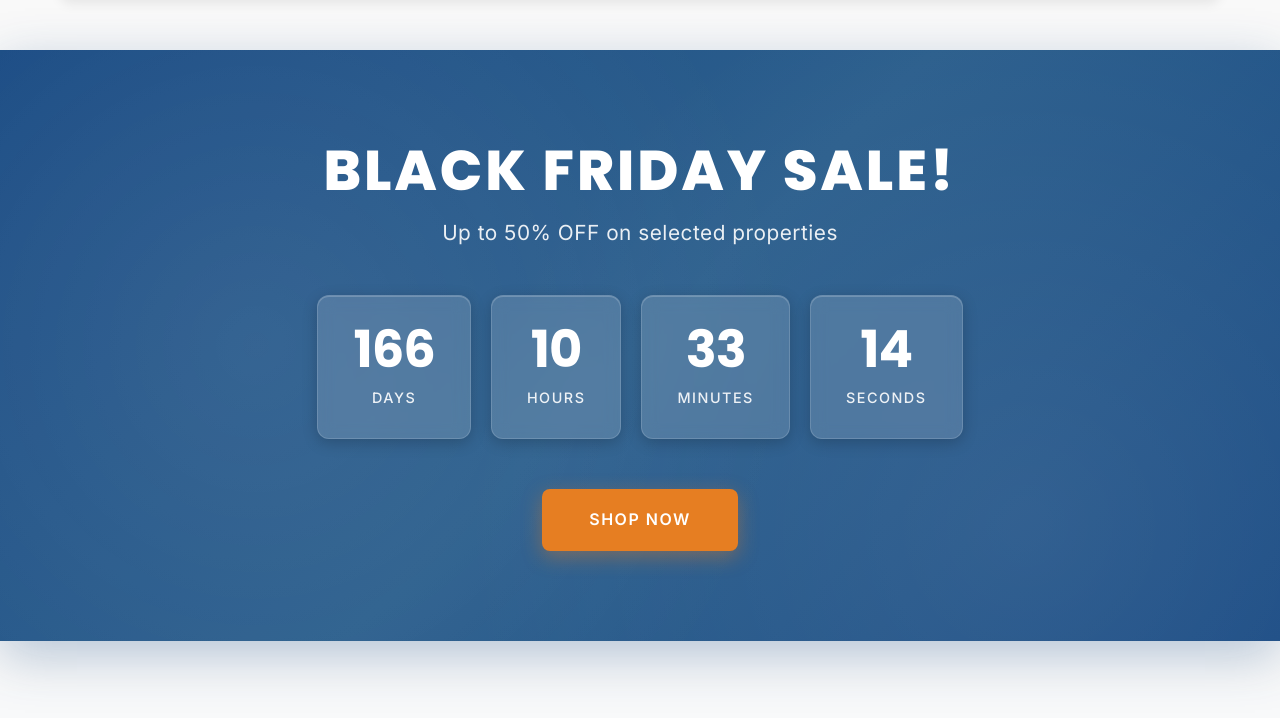
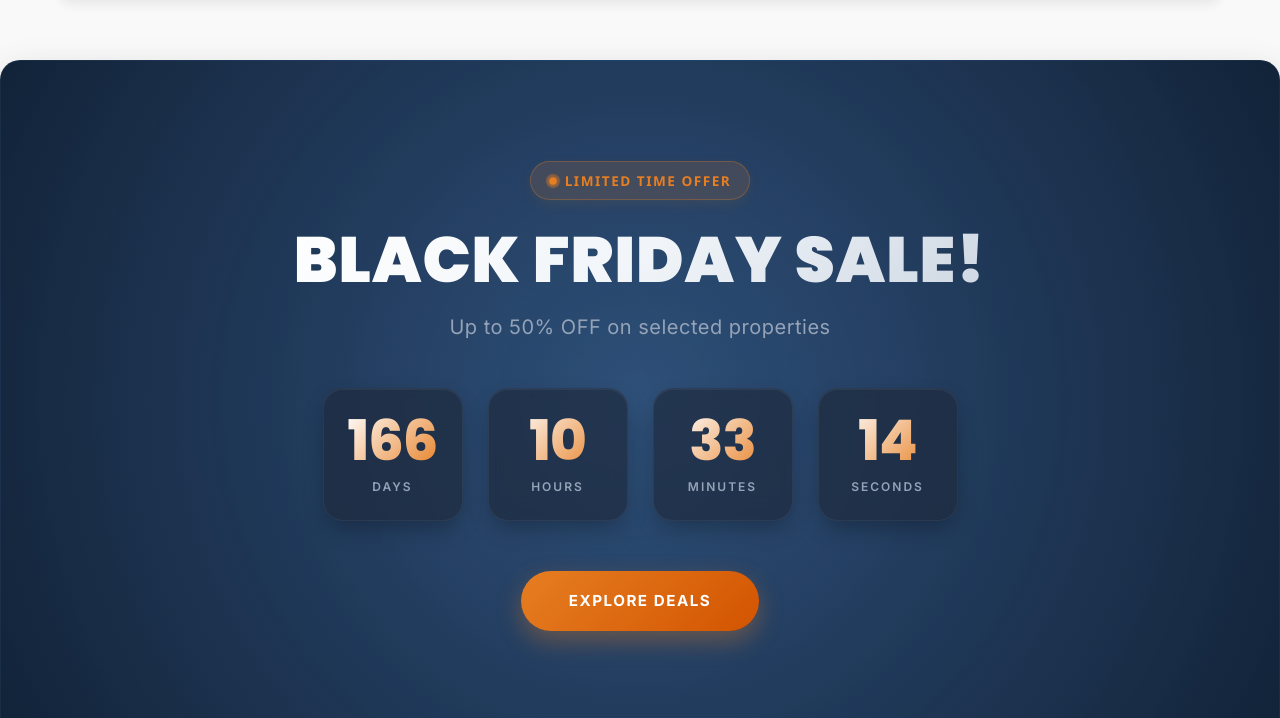
Before and after one commit to 0788178984/NatureProperties, a website: page index.html in a window 1280 px wide. Shown: the part 1032-1750 px from the top of the page. Drawn offline with Linux system fonts and the light colour scheme.

Commit message:
Redesign sale banner and countdown timer to premium glassmorphic style

```diff
--- a/index.html
+++ b/index.html
@@ -91,6 +91,7 @@
     <section class="sale-banner">
         <div class="container">
             <div class="sale-content">
+                <div class="promo-badge"><span class="pulse-dot"></span> Limited Time Offer</div>
                 <h2>BLACK FRIDAY SALE!</h2>
                 <p>Up to 50% OFF on selected properties</p>
                 <div class="countdown">
@@ -111,7 +112,7 @@
                         <span>Seconds</span>
                     </div>
                 </div>
-                <a href="#sale" class="btn">SHOP NOW</a>
+                <a href="#properties" class="btn">Explore Deals</a>
             </div>
         </div>
     </section>
--- a/styles.css
+++ b/styles.css
@@ -504,126 +504,204 @@ img[loading="lazy"] {
 }
 
 /* Sale Banner */
+/* Sale Banner */
 .sale-banner {
-    background: linear-gradient(135deg, #1a4b84 0%, #2c5f8d 50%, #1a4b84 100%);
+    background: radial-gradient(circle at 50% 50%, #1a4b84 0%, #0d213a 100%);
     color: var(--white);
-    padding: 90px 0;
+    padding: 100px 0;
     text-align: center;
-    margin: 50px 0;
+    margin: 60px 0;
     position: relative;
     overflow: hidden;
-    box-shadow: 0 15px 50px rgba(26, 75, 132, 0.3);
+    border-radius: 20px;
+    box-shadow: 0 20px 40px rgba(0, 0, 0, 0.25);
+    border: 1px solid rgba(255, 255, 255, 0.05);
 }
 
 .sale-banner::before {
+    content: '';
+    position: absolute;
+    top: -50%;
+    left: -50%;
+    width: 200%;
+    height: 200%;
+    background: radial-gradient(circle, rgba(230, 126, 34, 0.12) 0%, transparent 60%);
+    pointer-events: none;
+    animation: pulseGlow 10s infinite alternate;
+}
+
+@keyframes pulseGlow {
+    0% { transform: scale(1); opacity: 0.5; }
+    100% { transform: scale(1.15); opacity: 0.9; }
+}
+
+.sale-content {
+    position: relative;
+    z-index: 1;
+    max-width: 800px;
+    margin: 0 auto;
+    padding: 0 20px;
+}
+
+/* Promo Badge */
+.promo-badge {
+    display: inline-flex;
+    align-items: center;
+    gap: 8px;
+    background: rgba(230, 126, 34, 0.15);
+    border: 1px solid rgba(230, 126, 34, 0.3);
+    color: var(--secondary-color);
+    padding: 8px 18px;
+    border-radius: 30px;
+    font-size: 0.85rem;
+    font-weight: 700;
+    letter-spacing: 1.5px;
+    text-transform: uppercase;
+    margin-bottom: 25px;
+    box-shadow: 0 4px 12px rgba(230, 126, 34, 0.1);
+}
+
+.promo-badge .pulse-dot {
+    width: 8px;
+    height: 8px;
+    background-color: var(--secondary-color);
+    border-radius: 50%;
+    display: inline-block;
+    box-shadow: 0 0 0 0 rgba(230, 126, 34, 0.7);
+    animation: dotPulse 1.6s infinite;
+}
+
+@keyframes dotPulse {
+    0% {
+        transform: scale(0.95);
+        box-shadow: 0 0 0 0 rgba(230, 126, 34, 0.7);
+    }
+    70% {
+        transform: scale(1);
+        box-shadow: 0 0 0 8px rgba(230, 126, 34, 0);
+    }
+    100% {
+        transform: scale(0.95);
+        box-shadow: 0 0 0 0 rgba(230, 126, 34, 0);
+    }
+}
+
+.sale-banner h2 {
+    font-family: 'Poppins', sans-serif;
+    font-size: 4rem;
+    font-weight: 950;
+    margin-bottom: 15px;
+    text-transform: uppercase;
+    letter-spacing: 1px;
+    background: linear-gradient(135deg, #ffffff 0%, #f1f5f9 50%, #cbd5e1 100%);
+    -webkit-background-clip: text;
+    -webkit-text-fill-color: transparent;
+    line-height: 1.1;
+}
+
+.sale-banner p {
+    font-family: 'Inter', sans-serif;
+    font-size: 1.25rem;
+    font-weight: 400;
+    margin-bottom: 45px;
+    letter-spacing: 0.5px;
+    color: #94a3b8;
+}
+
+.countdown {
+    display: flex;
+    justify-content: center;
+    gap: 25px;
+    margin: 40px 0 50px;
+    flex-wrap: wrap;
+}
+
+.countdown-item {
+    background: rgba(30, 41, 59, 0.65);
+    backdrop-filter: blur(12px);
+    padding: 24px 20px;
+    border-radius: 20px;
+    text-align: center;
+    min-width: 125px;
+    flex: 1;
+    max-width: 140px;
+    box-shadow:
+        0 10px 25px -5px rgba(0, 0, 0, 0.3),
+        inset 0 1px 0 rgba(255, 255, 255, 0.05);
+    border: 1px solid rgba(255, 255, 255, 0.05);
+    transition: all 0.4s cubic-bezier(0.165, 0.84, 0.44, 1);
+}
+
+.countdown-item:hover {
+    transform: translateY(-5px);
+    background: rgba(30, 41, 59, 0.85);
+    border-color: rgba(230, 126, 34, 0.4);
+    box-shadow:
+        0 20px 35px -10px rgba(230, 126, 34, 0.15),
+        inset 0 1px 0 rgba(255, 255, 255, 0.1);
+}
+
+.countdown-item span:first-child {
+    display: block;
+    font-family: 'Poppins', sans-serif;
+    font-size: 3.5rem;
+    font-weight: 800;
+    line-height: 1;
+    margin-bottom: 8px;
+    background: linear-gradient(135deg, #ffffff 0%, #e67e22 100%);
+    -webkit-background-clip: text;
+    -webkit-text-fill-color: transparent;
+    letter-spacing: -1px;
+}
+
+.countdown-item span:last-child {
+    font-family: 'Inter', sans-serif;
+    font-size: 0.75rem;
+    font-weight: 600;
+    text-transform: uppercase;
+    letter-spacing: 2px;
+    color: #94a3b8;
+    display: block;
+}
+
+.sale-banner .btn {
+    font-family: 'Inter', sans-serif;
+    font-weight: 700;
+    font-size: 0.95rem;
+    padding: 18px 48px;
+    border-radius: 50px;
+    background: linear-gradient(135deg, #e67e22 0%, #d35400 100%);
+    border: none;
+    box-shadow: 0 10px 25px rgba(230, 126, 34, 0.35);
+    transition: all 0.4s cubic-bezier(0.165, 0.84, 0.44, 1);
+    text-transform: uppercase;
+    letter-spacing: 1.5px;
+    color: var(--white);
+    position: relative;
+    overflow: hidden;
+    z-index: 1;
+}
+
+.sale-banner .btn::before {
     content: '';
     position: absolute;
     top: 0;
     left: 0;
     width: 100%;
     height: 100%;
-    background-image:
-        radial-gradient(circle at 20% 50%, rgba(255, 255, 255, 0.08) 0%, transparent 50%),
-        radial-gradient(circle at 80% 80%, rgba(255, 255, 255, 0.08) 0%, transparent 50%);
-    pointer-events: none;
-}
-
-.sale-content {
-    position: relative;
-    z-index: 1;
-}
-
-.sale-banner h2 {
-    font-family: 'Poppins', sans-serif;
-    font-size: 3.5rem;
-    font-weight: 800;
-    margin-bottom: 15px;
-    text-transform: uppercase;
-    letter-spacing: 3px;
-    color: var(--white);
-    line-height: 1.1;
-}
-
-.sale-banner p {
-    font-family: 'Inter', sans-serif;
-    font-size: 1.3rem;
-    font-weight: 400;
-    margin-bottom: 45px;
-    letter-spacing: 0.5px;
-    color: rgba(255, 255, 255, 0.95);
-    opacity: 0.95;
-}
-
-.countdown {
-    display: flex;
-    justify-content: center;
-    gap: 20px;
-    margin: 45px 0 50px;
-    flex-wrap: wrap;
-}
-
-.countdown-item {
-    background: rgba(255, 255, 255, 0.15);
-    backdrop-filter: blur(8px);
-    padding: 28px 35px;
-    border-radius: 12px;
-    text-align: center;
-    min-width: 130px;
-    box-shadow:
-        0 4px 15px rgba(0, 0, 0, 0.2),
-        inset 0 1px 0 rgba(255, 255, 255, 0.2);
-    border: 1px solid rgba(255, 255, 255, 0.15);
-    transition: all 0.3s ease;
-}
-
-.countdown-item:hover {
-    transform: translateY(-3px);
-    background: rgba(255, 255, 255, 0.2);
-    box-shadow:
-        0 6px 20px rgba(0, 0, 0, 0.25),
-        inset 0 1px 0 rgba(255, 255, 255, 0.3);
-}
-
-.countdown-item span:first-child {
-    display: block;
-    font-family: 'Poppins', sans-serif;
-    font-size: 3.2rem;
-    font-weight: 700;
-    line-height: 1;
-    margin-bottom: 10px;
-    color: var(--white);
-    letter-spacing: -1px;
-}
-
-.countdown-item span:last-child {
-    font-family: 'Inter', sans-serif;
-    font-size: 0.9rem;
-    font-weight: 500;
-    text-transform: uppercase;
-    letter-spacing: 1.5px;
-    color: rgba(255, 255, 255, 0.9);
-}
-
-.sale-banner .btn {
-    font-family: 'Inter', sans-serif;
-    font-weight: 600;
-    font-size: 1rem;
-    padding: 16px 45px;
-    border-radius: 8px;
-    background: var(--secondary-color);
-    border: 2px solid var(--secondary-color);
-    box-shadow: 0 6px 20px rgba(230, 126, 34, 0.4);
-    transition: all 0.3s ease;
-    text-transform: uppercase;
-    letter-spacing: 1.5px;
-    color: var(--white);
+    background: linear-gradient(135deg, #d35400 0%, #e67e22 100%);
+    opacity: 0;
+    z-index: -1;
+    transition: opacity 0.4s ease;
 }
 
 .sale-banner .btn:hover {
-    transform: translateY(-2px);
-    box-shadow: 0 8px 25px rgba(230, 126, 34, 0.5);
-    background: #d35400;
-    border-color: #d35400;
+    transform: translateY(-3px) scale(1.02);
+    box-shadow: 0 15px 30px rgba(230, 126, 34, 0.5);
+}
+
+.sale-banner .btn:hover::before {
+    opacity: 1;
 }
 
 /* Featured Properties */
```
